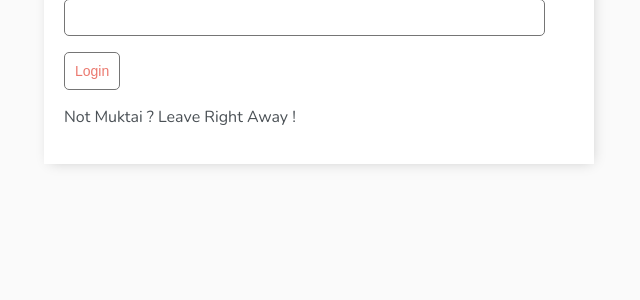
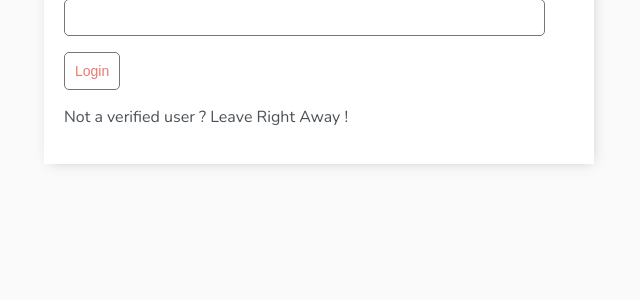
Before and after one commit to Abhishek-Gawande/Project-Musings, a Django app: page /login/ in a window 1280 px wide. Shown: the part 318-618 px from the top of the page, without its empty margins (321-961 px from the left). Run offline with Django 3.2, Linux system fonts and the light colour scheme.

Commit message:
Update login.html

```diff
--- a/base/templates/base/login.html
+++ b/base/templates/base/login.html
@@ -12,7 +12,7 @@
         <input class="button" type="submit" value="Login">
     </form>
 
-   <p>Not Muktai ? Leave Right Away !</p>
+   <p>Not a verified user ? Leave Right Away !</p>
 </div>
 
 
```
